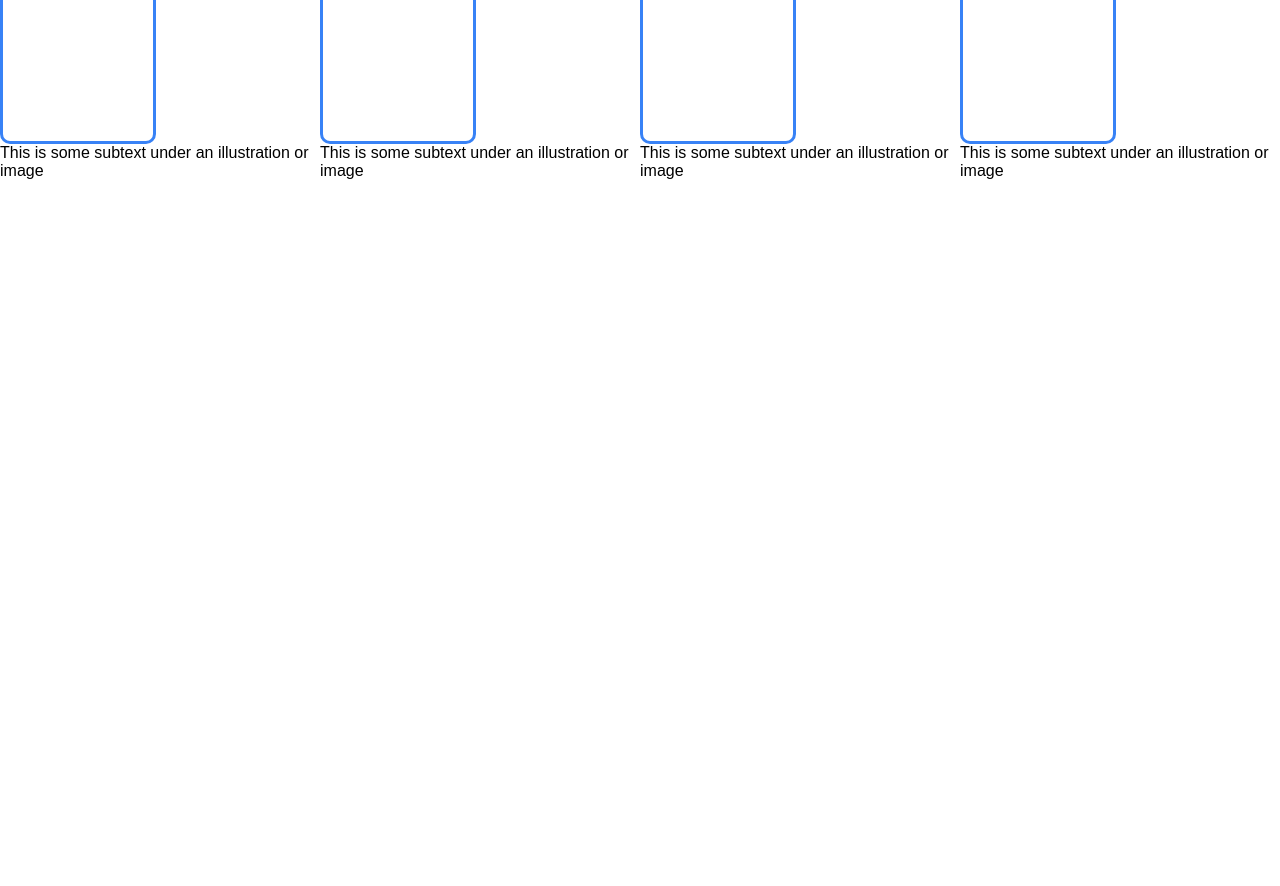
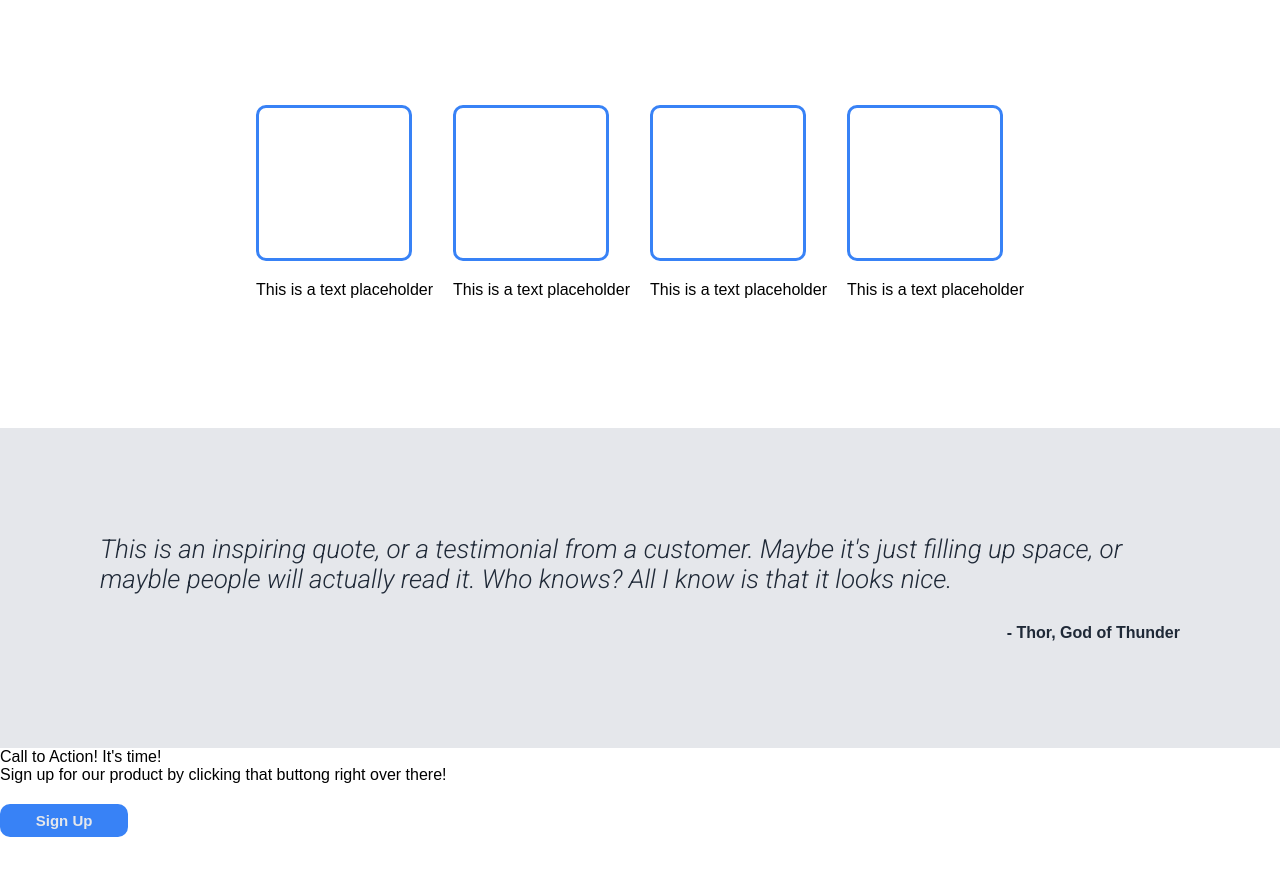
Before and after one commit to EymanEP/odin_Landing-Page, a plain HTML site: page index.html in a window 1280 px wide. Shown: the part 751-1637 px from the top of the page. Before the commit the page ends 1031 px from the top, so only its background shows below. Drawn offline with Linux system fonts and the light colour scheme.

Commit message:
edited and added lines on both files

```diff
--- a/index.css
+++ b/index.css
@@ -1,3 +1,5 @@
+@import url('https://fonts.googleapis.com/css2?family=Roboto:ital,wght@0,100;1,300&display=swap');
+
 * {
     font-family: Arial, 'Trebuchet MS';
     margin: 0;
@@ -15,6 +17,7 @@ nav {
     flex-direction: row;
     justify-content: space-between;
     padding: 10px;
+    padding-top: 15px;
     align-items: flex-start;
     text-align: center;
 }
@@ -64,27 +67,40 @@ nav {
     padding-bottom: 150px;
     margin: 10%;
     text-align: center;
+    min-height: 50px;
+    min-width: 550px;
+}
+
+/*Make the flex responsive*/
+@media (max-width: 0px) {
+    .web-header {
+        flex-direction: column;
+    }
 }
 
 button {
     border-radius: 10px;
     background-color: #3882f6;
-    border-color: #3882f6;
+    border: none;
     font-size: 15px;
     font-weight: 900;
     color: #E5E7EB;
-    padding: 1px 3%;
+    padding: 8px 8%;
     margin-top: 20px;
 }
 
 button:hover {
-    padding: 1px 3.5%;
-    border-color: #0062ff;
-    background-color: #1c71fa;
+    background-color: #639fff;
+    transition-duration: 0.6s;
+    cursor: pointer;
 }
 
 /*The second part of the page*/
 /*Images configuration*/
+.spacer2 {
+    height: 60vh;
+}
+
 .image {
     height: 150px;
     width: 150px;
@@ -92,7 +108,7 @@ button:hover {
     border-radius: 10px;
 }
 
-spacer h1 {
+.spacer2 h1 {
     font: 36px bold #1f2937;
     text-align: center;
     margin-top: 40px;
@@ -101,14 +117,56 @@ spacer h1 {
 
 /*Photo Grid*/
 .illustrations {
+    margin-top: 15vh;
+    padding-bottom: 100px;
     display: flex;
     justify-content: center;
-    padding-bottom: 100px;
+    gap: 20px;
+}
+
+.image-description {
+    text-align: center;
+    margin-top: 20px;
+}
+
+@media (max-width: 0px) {
+    .illustrations {
+        flex-direction: column;
+    }
+}
+
+/*Third Spacer*/
+.spacer3 {
+    background-color: #E5E7EB;
+    height: 40vh;
+    display: flex;
     align-items: center;
 }
 
-.illustration-child {
-    flex: 1 0;
-    min-width: 5;
+.spacer3 .quote {
+    font-size: 26px;
+    font-style: italic;
+    font-weight: 100;
+    color: #1F2937;
+    font-family: 'Roboto';
+    flex: 1;
+    margin-left: 100px;
+    margin-right: 100px;
+}
 
+.quote span {
+    text-align: right;
+    float: right;
+    font-size: 16px;
+    font-family: Arial, Helvetica, sans-serif;
+    font-weight: bold;
+    font-style: normal;
+    margin-top: 60px;
+    justify-content: center;
 }
+
+/*Forth spacer*/
+.spacer4 {
+    height: 20vh;
+    display: flex;
+}
--- a/index.html
+++ b/index.html
@@ -39,25 +39,45 @@
     </header>
     <!--Second part of the page-->
     <spacer>
+        <div class="spacer2">
             <!--Title-->
             <h1>Some Random Information</h1>
             <!--The photo grid-->
             <div class="illustrations">
-            <div class="illustration-child">
+                <div>
                     <div class="image"></div>
-                <p>This is some subtext under an illustration or image</p>
+                    <p class="image-description">This is a text placeholder</p>
                 </div>
-            <div class="illustration-child">
+                <div>
                     <div class="image"></div>
-                <p>This is some subtext under an illustration or image</p>
+                    <p class="image-description">This is a text placeholder</p>
                 </div>
-            <div class="illustration-child">
+                <div>
                     <div class="image"></div>
-                <p>This is some subtext under an illustration or image</p>
+                    <p class="image-description">This is a text placeholder</p>
                 </div>
-            <div class="illustration-child">
+                <div>
                     <div class="image"></div>
-                <p>This is some subtext under an illustration or image</p>
+                    <p class="image-description">This is a text placeholder</p>
+                </div>
+            </div>
+        </div>
+    </spacer>
+
+    <spacer>
+        <div class="spacer3">
+            <p class="quote">This is an inspiring quote, or a testimonial from a customer. Maybe it's just filling up space, or mayble
+                people will actually read it. Who knows? All I know is that it looks nice.
+                <span>- Thor, God of Thunder</span></p>
+        </div>
+    </spacer>
+
+    <spacer>
+        <div class="spacer4">
+            <div class="spacer4-text">
+                <p>Call to Action! It's time!</p>
+                <p>Sign up for our product by clicking that buttong right over there!</p>
+                <button>Sign Up</button>
             </div>
         </div>
     </spacer>
```
Lines whose indentation alone changed are shown as unchanged.
